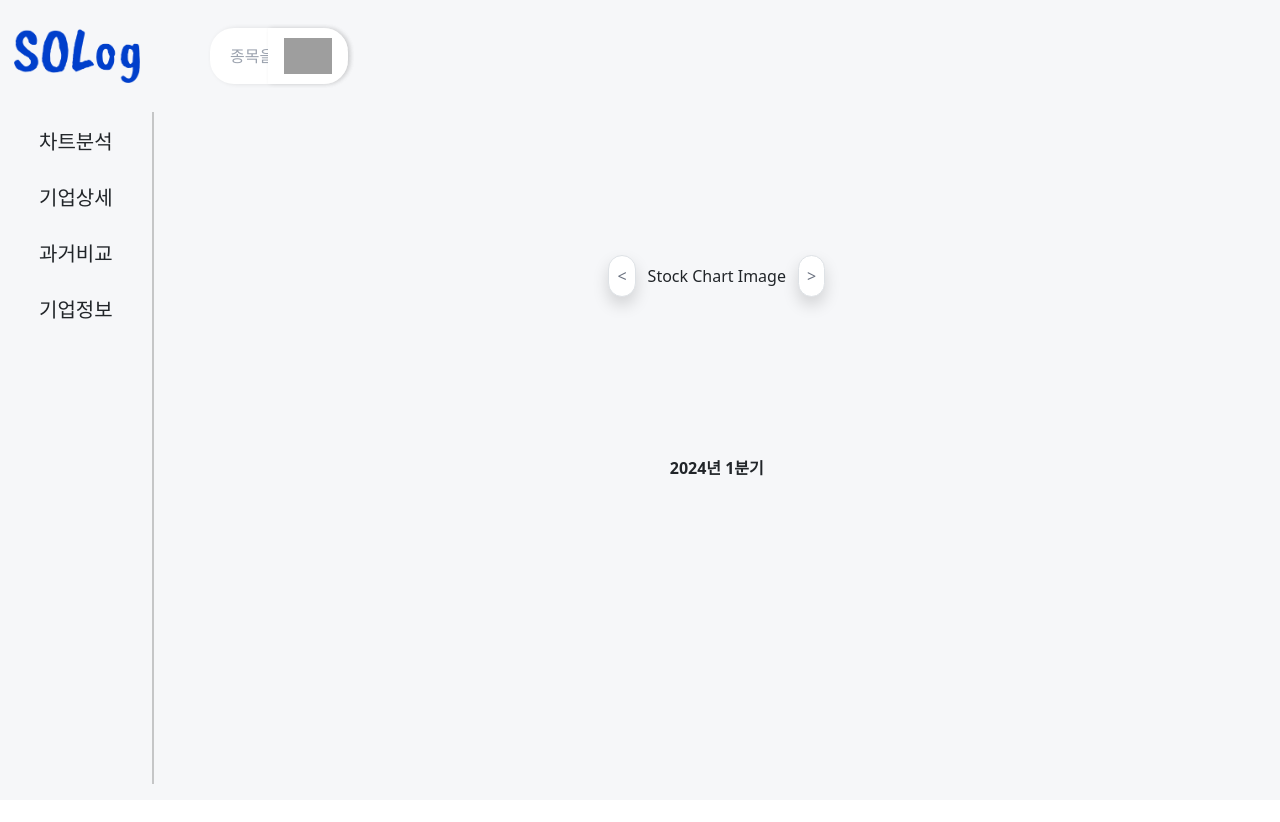
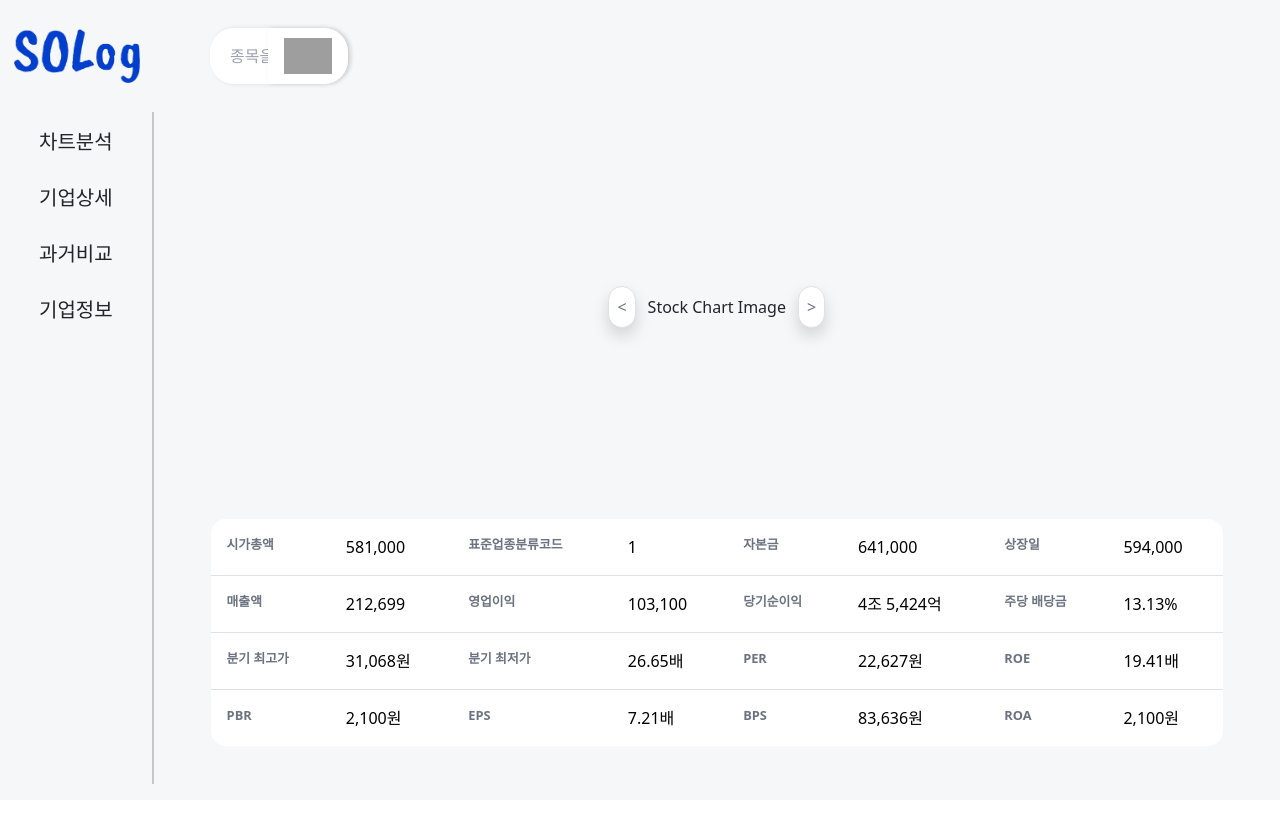
Before and after one commit to S0Log/SOLog-FE, a React (Vite) app: page /main/companyDetail in a window 1280 px wide. Shown: the top 822 px of the page. After the commit the page ends 800 px from the top, so only its background shows below. Built offline with nearby package versions, Linux system fonts and the light colour scheme; grey boxes are pictures that could not be loaded.

Commit message:
add: CompanyDetail.jsx 컴포넌트 구현

```diff
--- /dev/null
+++ b/src/components/MainPage/CompanyDetailPage/CompanyDetail.jsx
@@ -0,0 +1,55 @@
+import React from 'react';
+
+const CompanyDetail = () => {
+  const tableData = [
+    [
+      { label: '시가총액', value: '581,000' },
+      { label: '표준업종분류코드', value: '1' },
+      { label: '자본금', value: '641,000' },
+      { label: '상장일', value: '594,000' },
+    ],
+    [
+      { label: '매출액', value: '212,699' },
+      { label: '영업이익', value: '103,100' },
+      { label: '당기순이익', value: '4조 5,424억' },
+      { label: '주당 배당금', value: '13.13%' },
+    ],
+    [
+      { label: '분기 최고가', value: '31,068원' },
+      { label: '분기 최저가', value: '26.65배' },
+      { label: 'PER', value: '22,627원' },
+      { label: 'ROE', value: '19.41배' },
+    ],
+    [
+      { label: 'PBR', value: '2,100원' },
+      { label: 'EPS', value: '7.21배' },
+      { label: 'BPS', value: '83,636원' },
+      { label: 'ROA', value: '2,100원' },
+    ],
+  ];
+
+  return (
+    <div className="mt-0 ml-14 mr-14 mb-2">
+      <table className="table border border-gray-300 rounded-2xl overflow-hidden">
+        <tbody className="border border-gray-600">
+          {tableData.map((row, rowIndex) => (
+            <tr key={rowIndex}>
+              {row.map((col, colIndex) => (
+                <React.Fragment key={colIndex}>
+                  <td className="!text-gray-500 font-extrabold p-3 text-[0.8em]" scope="col">
+                    {col.label}
+                  </td>
+                  <th className="p-3 font-medium" scope="col">
+                    {col.value}
+                  </th>
+                </React.Fragment>
+              ))}
+            </tr>
+          ))}
+        </tbody>
+      </table>
+    </div>
+  );
+};
+
+export default CompanyDetail;
--- a/src/components/MainPage/CompanyDetailPage/CompanyDetailChart.jsx
+++ b/src/components/MainPage/CompanyDetailPage/CompanyDetailChart.jsx
@@ -4,8 +4,7 @@ import QuarterChart from './QuarterChart';
 
 export default function CompanyDetailChart() {
   return (
-    <div className="h-screen">
-      <div className="flex space-between items-center justify-center w-full h-[45%]">
+    <div className="flex space-between items-center justify-center w-full h-[60%]">
       <button
         type="button"
         className="text-gray-500 p-2 mr-3 rounded-full border border-gray-300 bg-white shadow hover:bg-gray-200"
@@ -22,7 +21,5 @@ export default function CompanyDetailChart() {
         &gt;
       </button>
     </div>
-      <div className="font-semibold text-center">2024년 1분기</div>
-    </div>
   );
 }
--- a/src/components/MainPage/CompanyDetailPage/CompanyDetailPage.jsx
+++ b/src/components/MainPage/CompanyDetailPage/CompanyDetailPage.jsx
@@ -1,10 +1,12 @@
 import React from 'react';
 import CompanyDetailChart from './CompanyDetailChart';
+import CompanyDetail from './CompanyDetail';
 
 export default function CompanyDetailPage() {
   return (
     <div className="flex-grow items-center justify-center w-[88vw] h-[88vh]">
       <CompanyDetailChart />
+      <CompanyDetail />
     </div>
   );
 }
```
Lines whose indentation alone changed are shown as unchanged.
